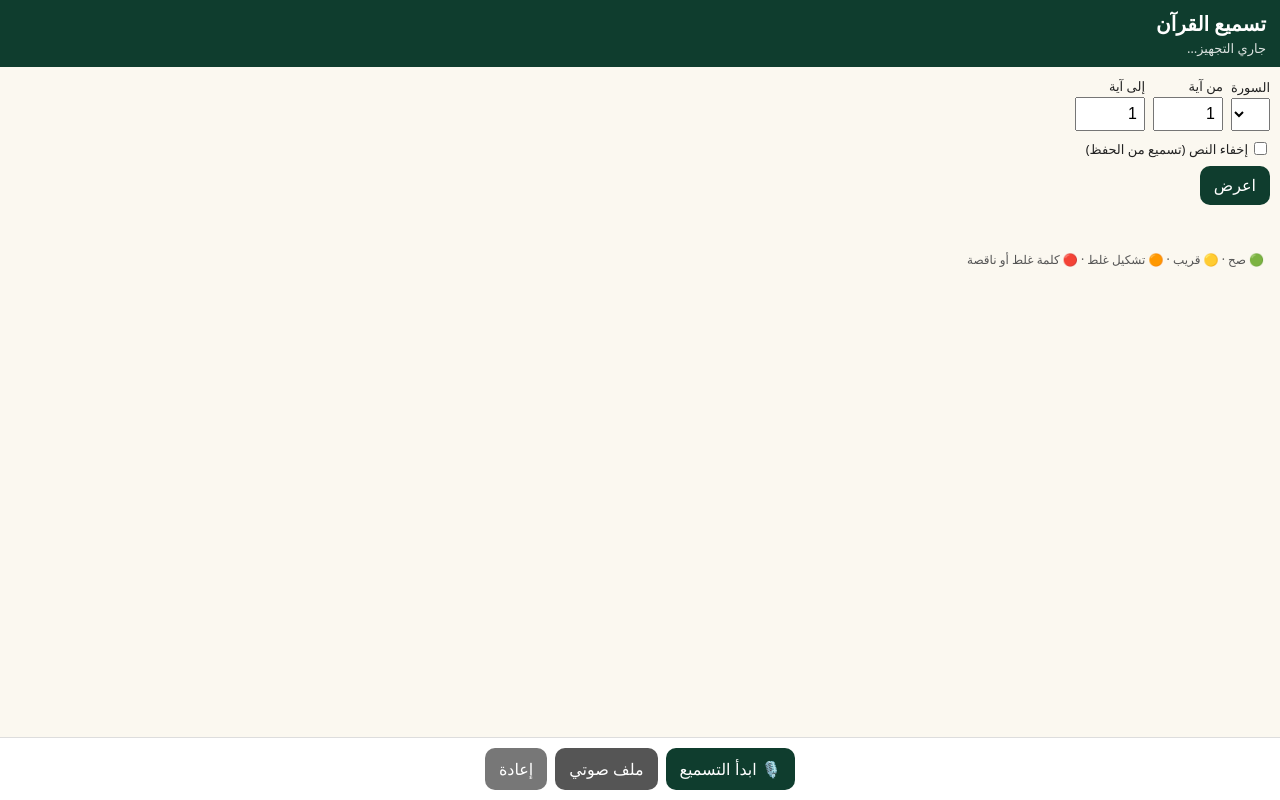
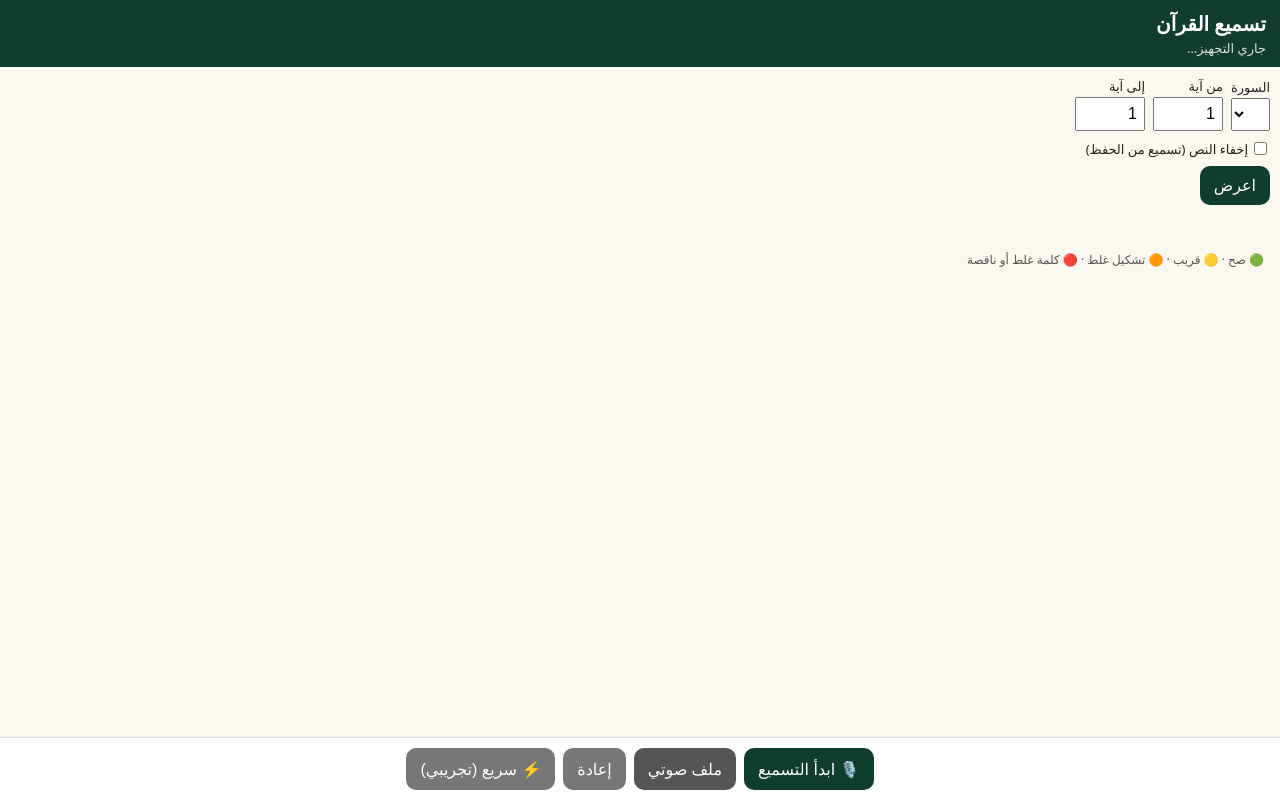
Before and after one commit to gehadelshamy-source/tasme3, a plain HTML site: page index.html in a window 1280 px wide. Drawn offline with Linux system fonts and the light colour scheme.

Commit message:
Update index.html

```diff
--- a/index.html
+++ b/index.html
@@ -25,6 +25,7 @@
   <button id="rec">🎙️ ابدأ التسميع</button>
   <label class="file">ملف صوتي <input id="file" type="file" accept="audio/*" hidden></label>
   <button id="reset" class="sec">إعادة</button>
+  <button id="fast" class="sec">⚡ سريع (تجريبي)</button>
 </footer>
 <div id="detail" hidden></div>
 <script type="module" src="app.js"></script>
```
